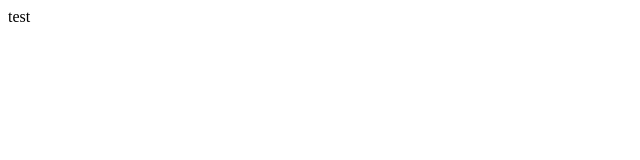
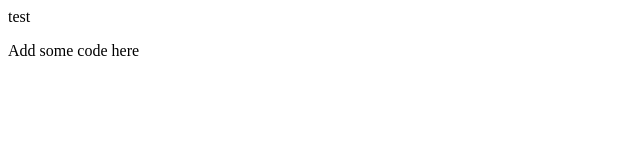
Before and after one commit to viscolex/solariswebsite, a website: page views/test.html in a window 1280 px wide. Shown: the whole page, without its empty margins (0-640 px from the left). Drawn offline with Linux system fonts and the light colour scheme.

Commit message:
Update test.html

```diff
--- a/views/test.html
+++ b/views/test.html
@@ -10,5 +10,8 @@
 
     <span action="/text" method="get">test</span>
 
+
+    <p>Add some code here</p>
+
 </body>
 </html>
```
